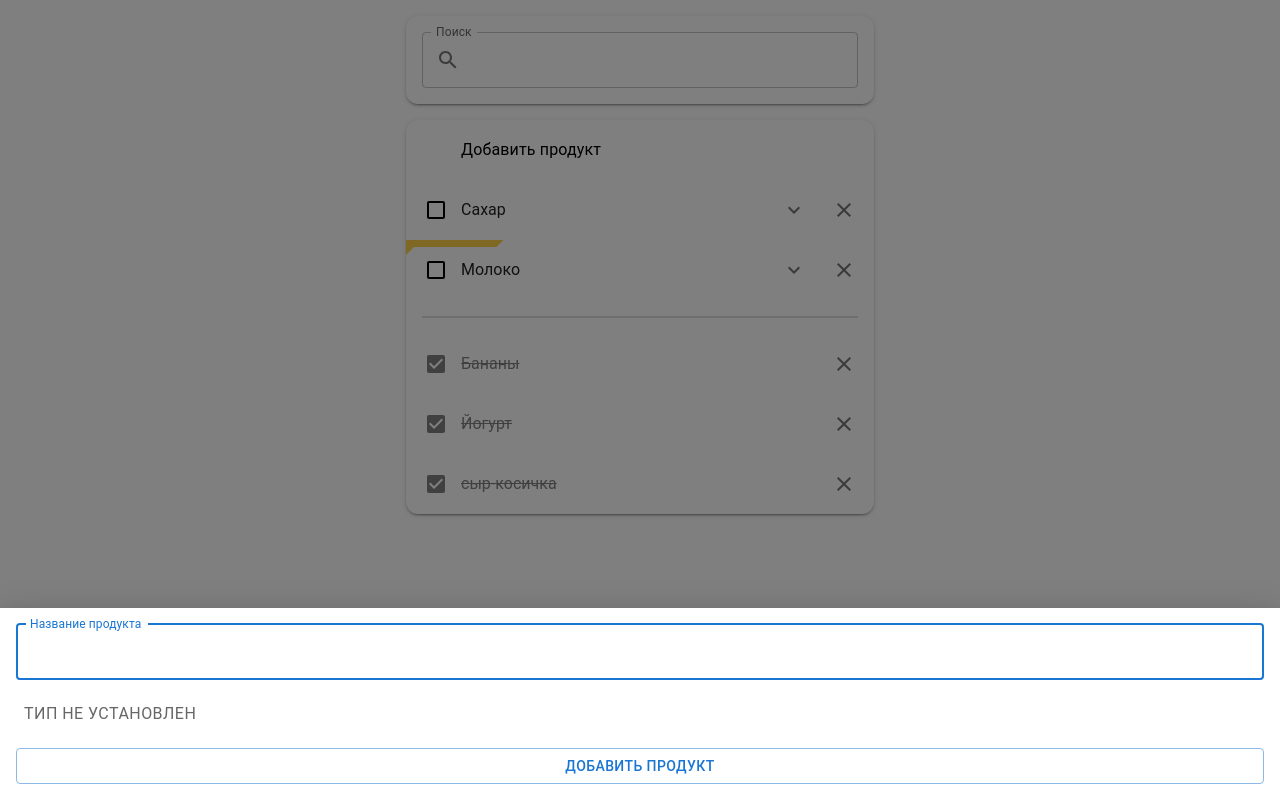
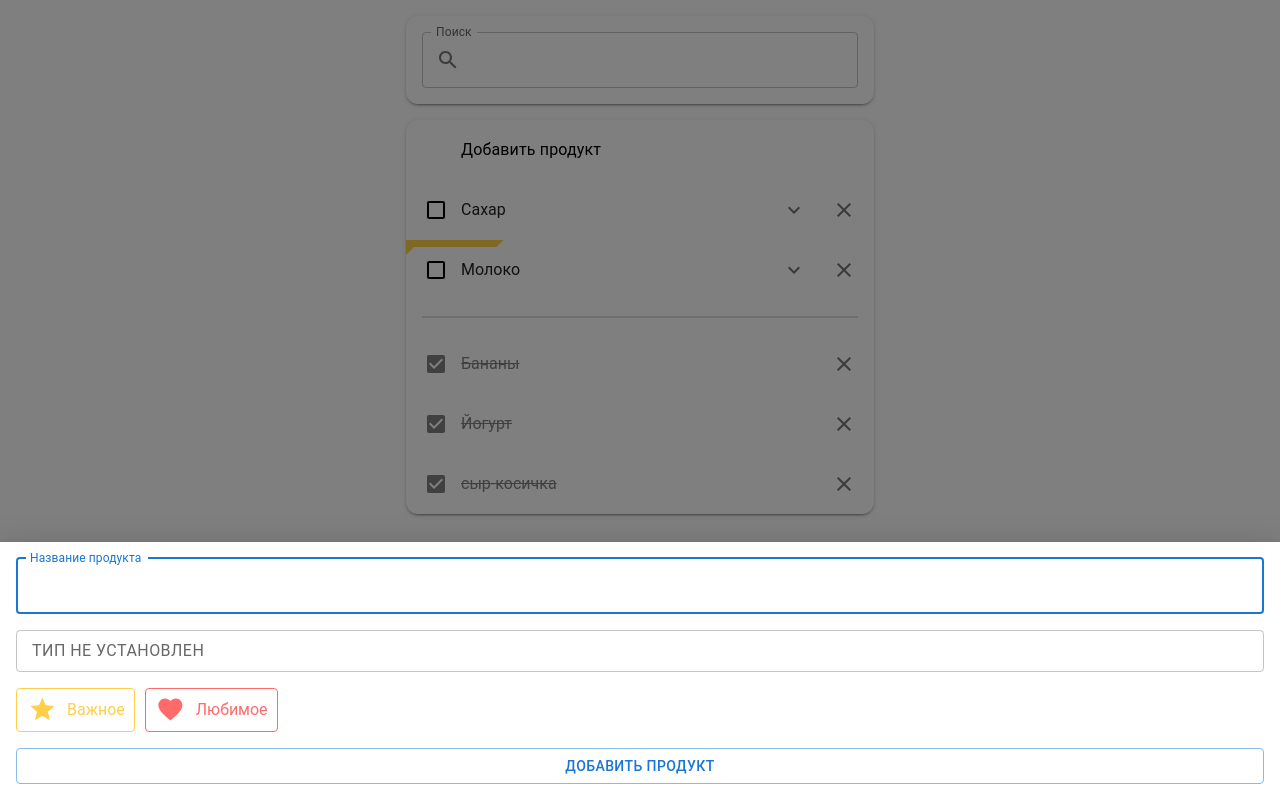
Before and after one commit to AlexeySleepless/productList, a React (Vite) app: page / in a window 1280 px wide. Both pictures are taken after a click on the button "Добавить продукт". Built offline with nearby package versions, Linux system fonts and the light colour scheme; some icons are missing.

Commit message:
1) Флаги важности и избранности настраиваются при добавлении продука 2) Изменены стили избранного, важного и типа продутов

```diff
--- a/src/entities/product/ui/ProductTypeAutocoplete.tsx
+++ b/src/entities/product/ui/ProductTypeAutocoplete.tsx
@@ -53,7 +53,7 @@ export const ProductTypeAutocomplete: React.FunctionComponent<
     return (
         <>
             <Button
-                variant="text"
+                variant="outlined"
                 ref={buttonRef}
                 color="primary"
                 sx={{
@@ -62,6 +62,8 @@ export const ProductTypeAutocomplete: React.FunctionComponent<
                     fontWeight: 400,
                     fontSize: '1rem',
                     lineHeight: 1.5,
+                    borderColor: localType ? null : 'rgba(0, 0, 0, 0.23)',
+                    minHeight: '42px',
                 }}
                 onClick={() => {
                     setOpen(true);
--- a/src/entities/product/ui/productFavorite/ProductFavorite.module.css
+++ b/src/entities/product/ui/productFavorite/ProductFavorite.module.css
@@ -12,11 +12,10 @@
     position: relative;
     background-color: transparent;
     cursor: pointer;
-    padding: 9px;
+    padding: 5px 9px;
     transition: color 0.3s ease, background-color 0.3s ease;
-    color: #ff6b6b;;
-    min-width: 50px;
-    min-height: 50px;
+    color: #ff6b6b;
+    border: 1px solid #ff6b6b;
     font-size: 1.8rem;
     border-radius: 4px;
     gap: 9px;
--- a/src/entities/product/ui/productFavorite/ProductFavorite.tsx
+++ b/src/entities/product/ui/productFavorite/ProductFavorite.tsx
@@ -13,7 +13,7 @@ export const ProductFavorite: React.FunctionComponent<
         <>
             <CheckBox
                 checked={productFavorite}
-                onClick={e => {
+                onChange={e => {
                     e.stopPropagation();
                     applyNewFavorite?.(!productFavorite);
                 }}
--- a/src/entities/product/ui/productImportance/ProductImportance.module.css
+++ b/src/entities/product/ui/productImportance/ProductImportance.module.css
@@ -12,11 +12,12 @@
     position: relative;
     background-color: transparent;
     cursor: pointer;
-    padding: 9px;
+    padding: 5px 9px;
     transition: color 0.3s ease, background-color 0.3s ease;
-    color: #ffcf48;;
-    min-width: 50px;
-    min-height: 50px;
+    color: #ffcf48;
+    border: 1px solid #ffcf48;
+    /* min-width: 50px;
+    min-height: 50px; */
     font-size: 1.8rem;
     border-radius: 4px;
     gap: 9px;
--- a/src/entities/product/ui/productImportance/ProductImportance.tsx
+++ b/src/entities/product/ui/productImportance/ProductImportance.tsx
@@ -12,7 +12,7 @@ export const ProductImportance: React.FunctionComponent<
     return (
         <CheckBox
             checked={productImprotance}
-            onClick={e => {
+            onChange={e => {
                 e.stopPropagation();
                 applyNewImportance?.(!productImprotance);
             }}
--- a/src/features/createProduct/ui/CreateProduct.tsx
+++ b/src/features/createProduct/ui/CreateProduct.tsx
@@ -1,5 +1,10 @@
-import { productsApi, ProductTypeAutocomplete } from '@entities/product';
-import { Button, Drawer, TextField } from '@mui/material';
+import {
+    ProductFavorite,
+    ProductImportance,
+    productsApi,
+    ProductTypeAutocomplete,
+} from '@entities/product';
+import { Box, Button, Drawer, TextField } from '@mui/material';
 import type React from 'react';
 import { useRef, useState } from 'react';
 import type { TNewProduct } from '../model/types';
@@ -85,6 +90,34 @@ export const CreateProduct: React.FunctionComponent<IСreateProductProps> = ({
                         }));
                     }}
                 />
+
+                <Box
+                    sx={{
+                        display: 'flex',
+                        gap: '10px',
+                        flexWrap: 'wrap',
+                    }}
+                >
+                    <ProductImportance
+                        productImprotance={data.important}
+                        applyNewImportance={(value: boolean) => {
+                            setData(data => ({
+                                ...data,
+                                important: value,
+                            }));
+                        }}
+                    />
+                    <ProductFavorite
+                        productFavorite={data.favorite}
+                        applyNewFavorite={(value: boolean) => {
+                            setData(data => ({
+                                ...data,
+                                favorite: value,
+                            }));
+                        }}
+                    />
+                </Box>
+
                 <Button
                     variant="outlined"
                     onClick={() => {
```
